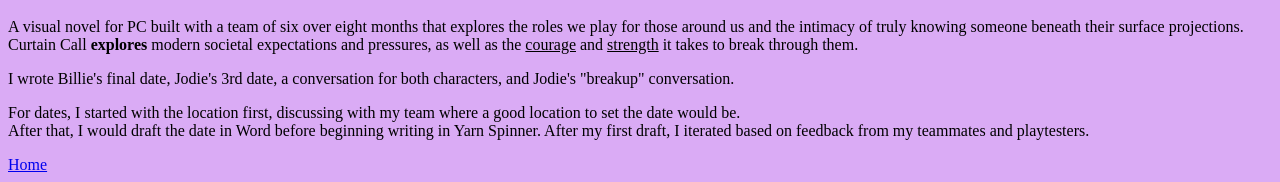
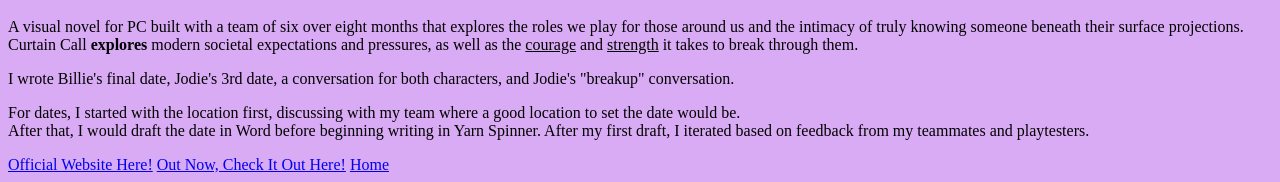
Before and after one commit to banjotears/sitefiles, a plain HTML site: page CurtainCall.html in a window 1280 px wide. Shown: the part 890-1072 px from the top of the page. Drawn offline with Linux system fonts and the light colour scheme.

Commit message:
Update CurtainCall.html

```diff
--- a/CurtainCall.html
+++ b/CurtainCall.html
@@ -12,6 +12,9 @@
 <p>I wrote Billie's final date, Jodie's 3rd date,  a conversation for both characters, and Jodie's "breakup" conversation.</p>
 <p>For dates, I started with the location first, discussing with my team where a good location to set the date would be. <br>
   After that, I would draft the date in Word before beginning writing in Yarn Spinner. After my first draft, I iterated based on feedback from my teammates and playtesters.</p>
+
+<a href="https://curtaincallvn.wixsite.com/home">Official Website Here!</a>
+<a href="https://store.steampowered.com/app/1839180/Curtain_Call/">Out Now, Check It Out Here!</a>
 <a href="Home.html">Home</a>
 </body>
 </html>
```
